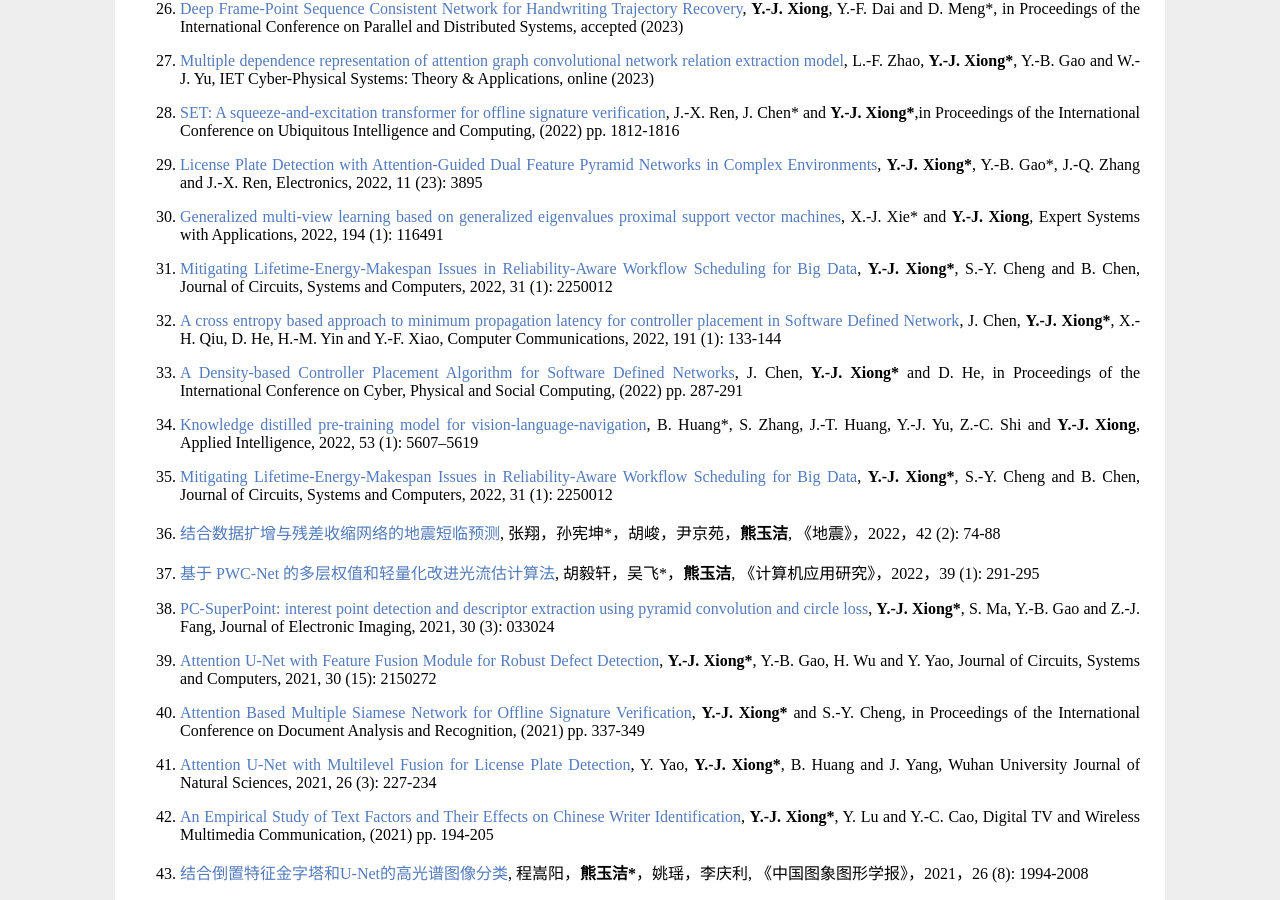
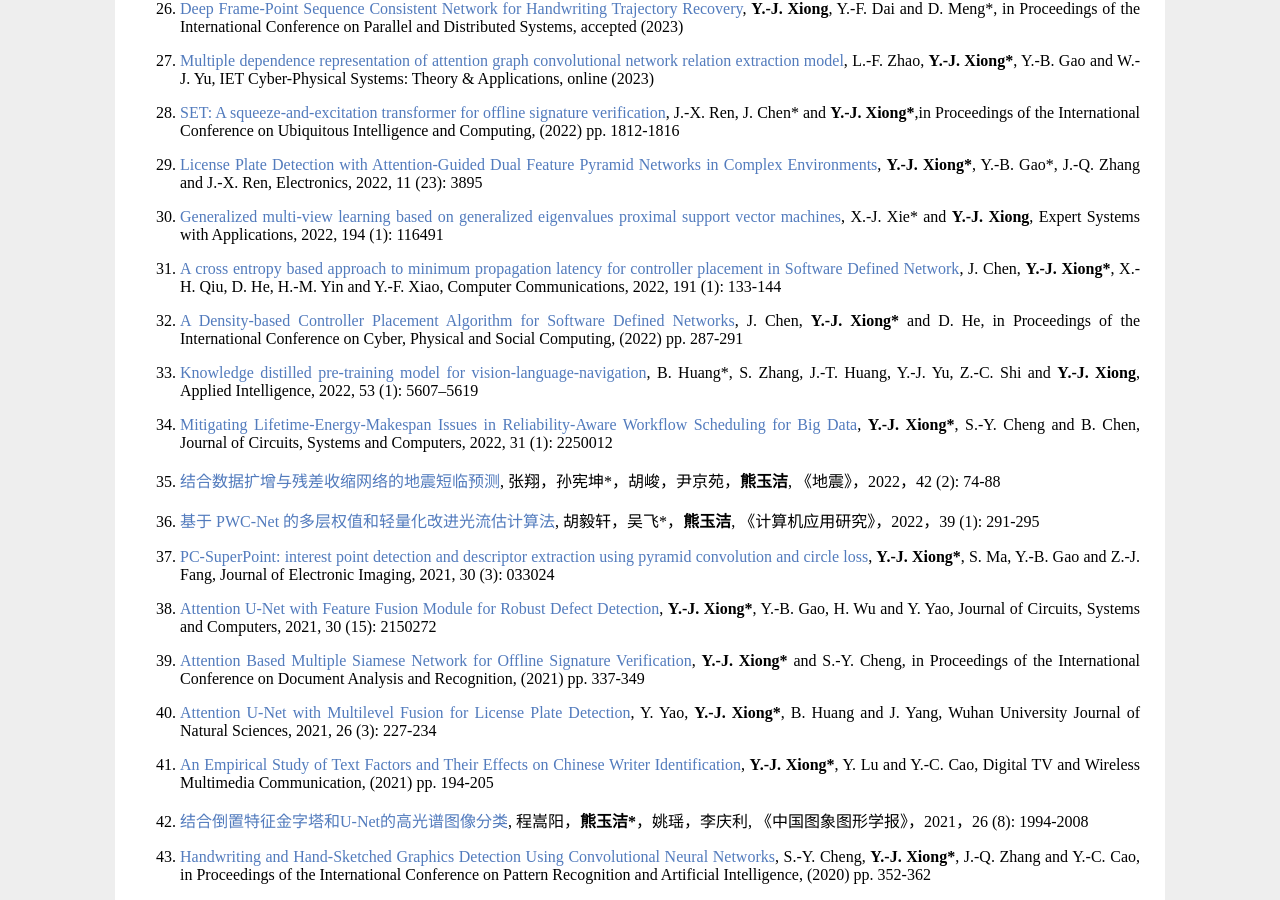
Before and after one commit to X-Lab-CN/introduce, a Jekyll site: the page introduce.html, which Jekyll copies as it is, in a window 1280 px wide and 900 px high, scrolled down 3461 px. Built offline with Jekyll 4.4.1, drawn with Linux system fonts in a browser that asks for light colours.

Commit message:
Update introduce.html

```diff
--- a/introduce.html
+++ b/introduce.html
@@ -404,12 +404,6 @@
                 Expert Systems with Applications, 2022, 194 (1): 116491</p>
             </li>
             <li>
-                <a href="https://www.worldscientific.com/doi/abs/10.1142/S0218126622500128"><p>Mitigating
-                    Lifetime-Energy-Makespan Issues in Reliability-Aware Workflow Scheduling for Big Data</a>,
-                <strong>Y.-J. Xiong*</strong>, S.-Y. Cheng and B. Chen,
-                Journal of Circuits, Systems and Computers, 2022, 31 (1): 2250012</p>
-            </li>
-            <li>
                 <a href="https://www.sciencedirect.com/science/article/pii/S0140366422001426"><p>A cross entropy based
                     approach to minimum propagation latency for controller placement in Software Defined Network</a>,
                 J. Chen, <strong>Y.-J. Xiong*</strong>, X.-H. Qiu, D. He, H.-M. Yin and Y.-F. Xiao,
```
